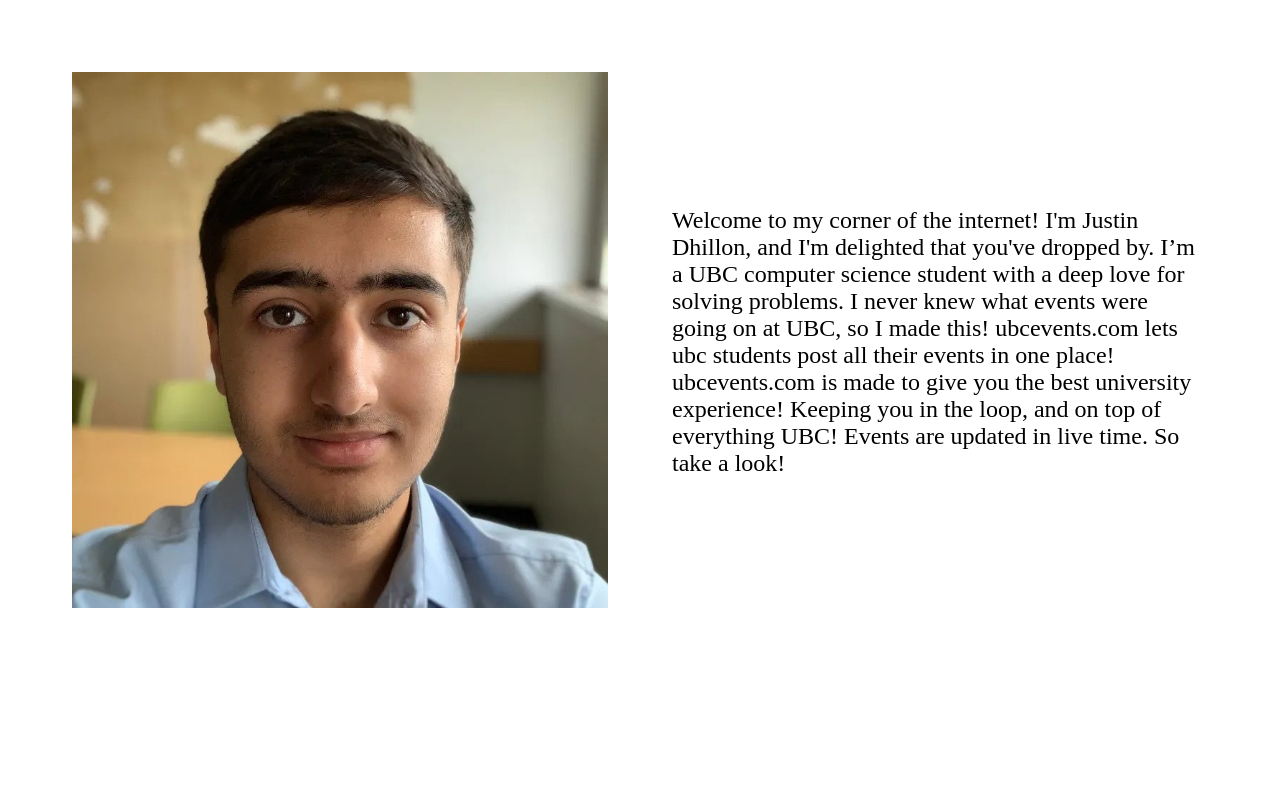
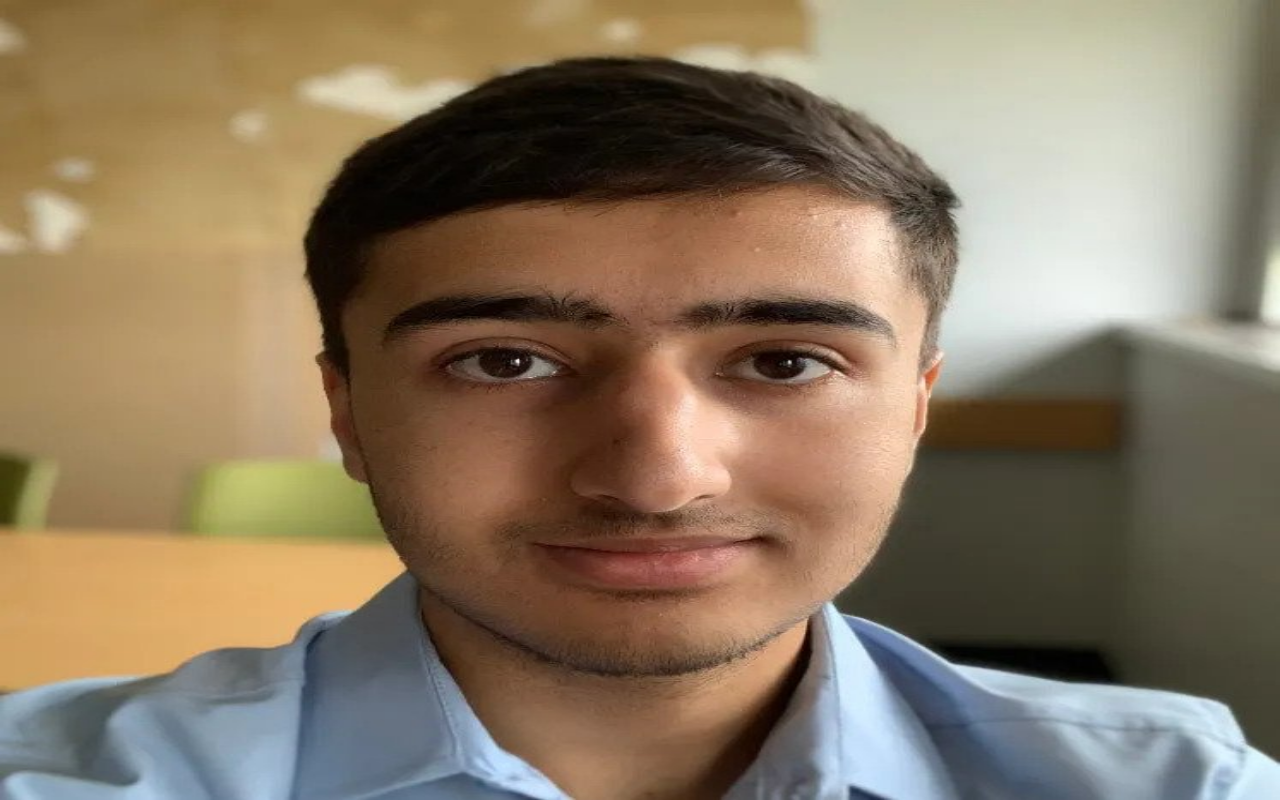
Before and after one commit to justindhillon/ubcevents, a Next.js app: page /about-me/Intro in a window 1280 px wide. Built offline with nearby package versions, Linux system fonts and the light colour scheme.

Commit message:
modified:   pages/about-me/Intro.tsx

```diff
--- a/pages/about-me/Intro.tsx
+++ b/pages/about-me/Intro.tsx
@@ -9,7 +9,7 @@ const Intro: React.FC = () => {
                     src="/images/profile.jpg"
                     width={1000}
                     height={1000}
-                    layout="responsive"
+                    layout="fill"
                     alt="Picture of the author"
                     className={"circle"}
                 />
```
